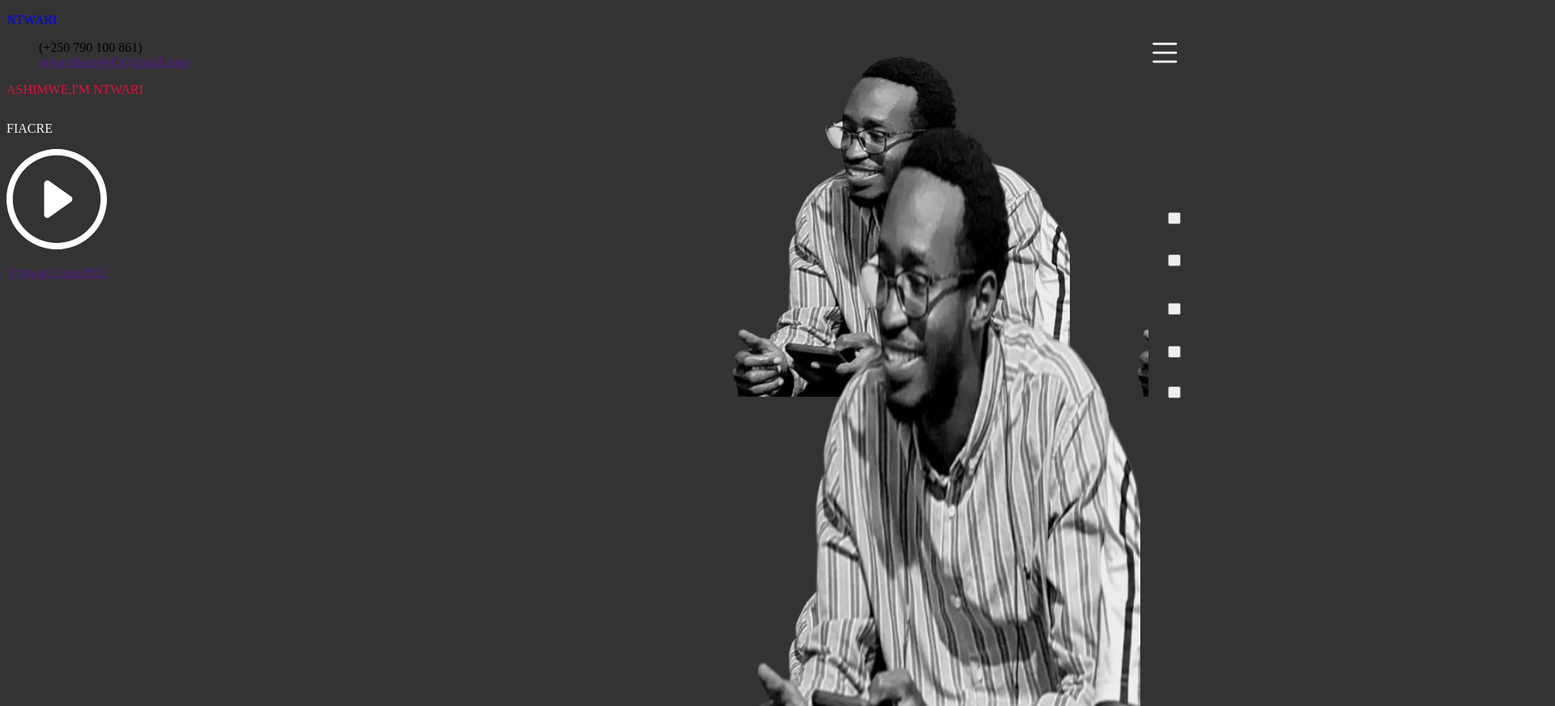
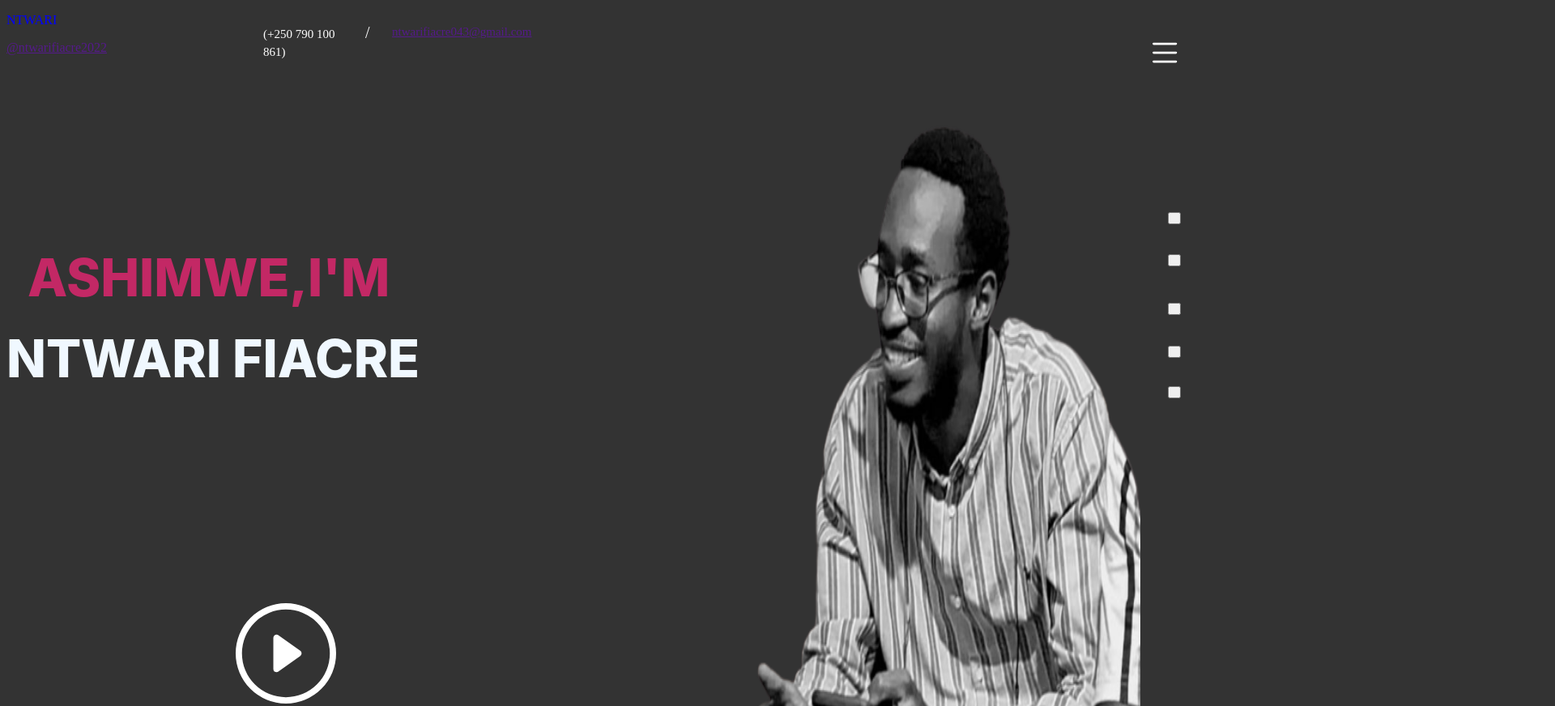
Before and after one commit to 0122345/ashimwe, a plain HTML site: page index.html in a window 1280 px wide. Shown: the top 872 px of the page at 81% size, 1920 px wide, since content can reach past the window. Drawn offline with Linux system fonts and the light colour scheme.

Commit message:
improving some files

```diff
--- a/edu.css
+++ b/edu.css
@@ -3,6 +3,9 @@ html{
 }
 body{
     background-image: url("junior.jpg");
+}
+ul{
+    list-style-type: none;
 }
 .a1{
     position:  absolute;
--- a/index.html
+++ b/index.html
@@ -7,17 +7,73 @@
     <title></title>
     <link rel="stylesheet" href="styles.css"/>
 </head>
-<div class="nav">
+<div class="navi">
   <p style="color: blue;width: 23px;">NTWARI<p>
   <ul>
-    <li>(+250 790 100 861)</li>
-    <li><a href="">ntwarifiacre043@gmail.com</a></li>
+      <li style="
+
+      position: absolute;
+      width: 100px;
+      height: 23px;
+      left: 325px;
+      top: 31px;
+
+      font-family: 'Poppins';
+      font-style: normal;
+      font-weight: 300;
+      font-size: 15px;
+      line-height: 22px;
+
+      color: #FFFFFF;
+
+      ">(+250 790 100 861)</li>
+      <li style="/* / */
+
+      position: absolute;
+      width: 9px;
+      height: 30px;
+      left: 451px;
+      top: 25px;
+
+      font-family: 'Poppins';
+      font-style: normal;
+      font-weight: 300;
+      font-size: 20px;
+      line-height: 30px;
+      /* identical to box height */
+
+      color: #FFFFFF;
+
+      ">/</li>
+      <li style="/* ntwalifiacre043@gmail.com */
+
+      position: absolute;
+      width: 209px;
+      height: 23px;
+      left: 484px;
+      top: 28px;
+
+      font-family: 'Poppins';
+      font-style: normal;
+      font-weight: 300;
+      font-size: 15px;
+      line-height: 22px;
+      /* identical to box height */
+
+      color: #FFFFFF;
+
+      "><a href="">ntwarifiacre043@gmail.com</a></li>
   </ul>
   </div>
+
+
+
 <body>
     <div class="right">
-  <p style="width: 456vw;height: 4vh; color: crimson;">ASHIMWE,I'M NTWARI</p>
-  <p style="color: aliceblue;">FIACRE</p>
+  <p class="ashimwe">ASHIMWE,I'M </p>
+  <p  class="fifi" style="color: aliceblue;"> NTWARI FIACRE</p>
+  <div class="vid">
+
        <!-- <video >
        <source src="https://www.youtube.com/watch?v=_Ff1soRwafg.mp4 " type="video/mp4">
        </video> -->
@@ -25,6 +81,7 @@
     <path d="M8 15A7 7 0 1 1 8 1a7 7 0 0 1 0 14zm0 1A8 8 0 1 0 8 0a8 8 0 0 0 0 16z"/>
     <path d="M6.271 5.055a.5.5 0 0 1 .52.038l3.5 2.5a.5.5 0 0 1 0 .814l-3.5 2.5A.5.5 0 0 1 6 10.5v-5a.5.5 0 0 1 .271-.445z"/>
      </svg>
+  </div>
     </div>
     <div class="left">
         <picture>
--- a/styles.css
+++ b/styles.css
@@ -5,6 +5,60 @@ body{
 ul{
     list-style-type: none;
 }
+.ashimwe{
+    /* Group 3 */
+
+position: absolute;
+width: 525px;
+height: 154px;
+left: 34px;
+top: 240px;
+
+
+
+/* ASHIMWE, I’m NTWARI FIACRE */
+
+position: absolute;
+width: 525px;
+height: 154px;
+left: 34px;
+top: 240px;
+
+font-family: 'Inter';
+font-style: normal;
+font-weight: 800;
+font-size: 64px;
+line-height: 77px;
+
+color: #C32865;
+
+
+}
+.fifi{
+    /* fiacre & ntwari*/
+position: absolute;
+width: 525px;
+height: 154px;
+left: auto;
+top: 340px;
+
+font-family: 'Inter';
+font-style: normal;
+font-weight: 800;
+font-size: 64px;
+line-height: 77px;
+}
+.vid{
+/* 🦆 icon "media play" */
+
+position: absolute;
+width: 46.31px;
+height: 53px;
+left: 291px;
+top: 745px;
+
+}
+
 .a1{
     position:  absolute;
     width: 15px;
@@ -83,8 +137,6 @@ top: -10px;
 width: 577px;
 height: 982px;
 
-background: url("fiacre.jpg");
-
 /* Inside auto layout */
 flex: none;
 order: 0;
```
Also changed, not shown: education.html (indentation only). Lines whose indentation alone changed are shown as unchanged.
